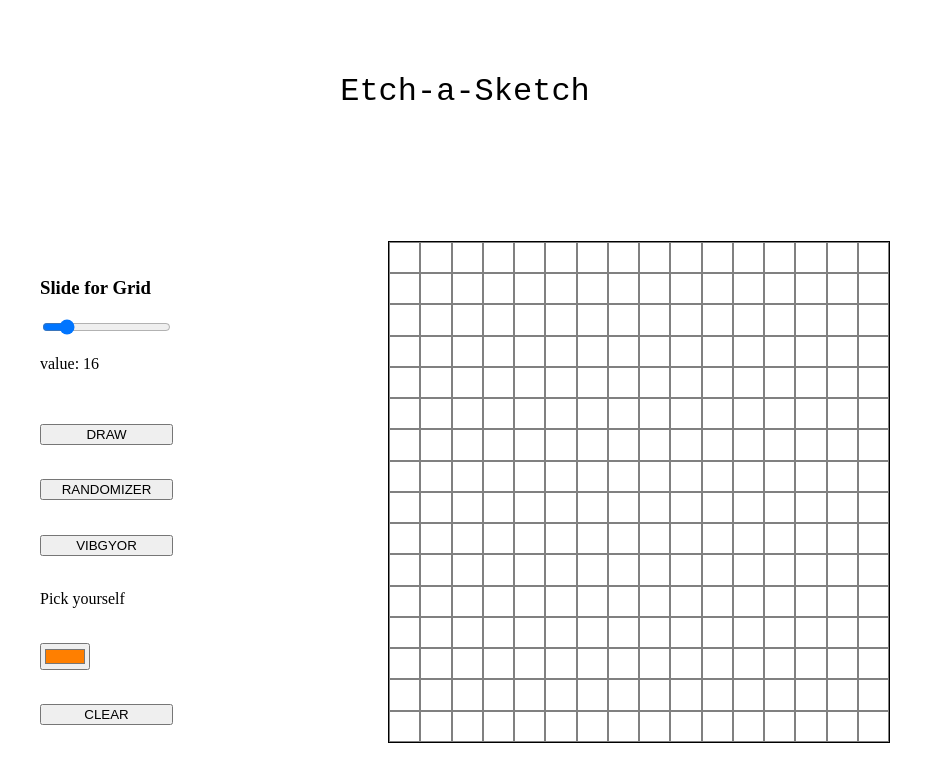
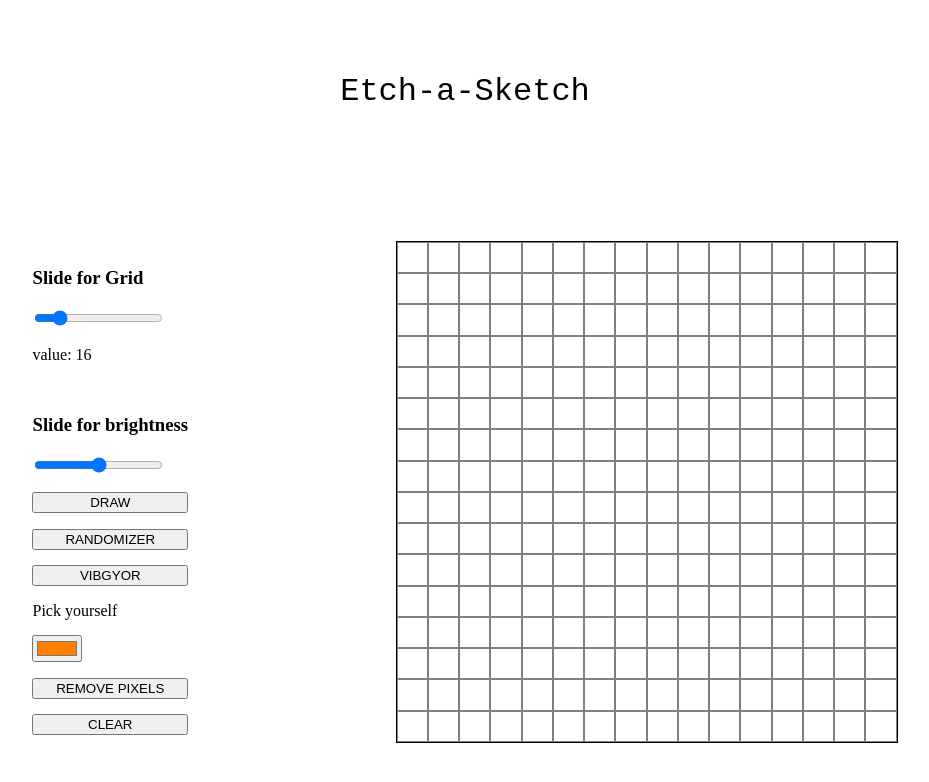
Before and after one commit to saatvik1512/etchy-a-sketch, a plain HTML site: page index.html in a window 1280 px wide. Shown: the whole page, without its empty margins (175-1104 px from the left). Drawn offline with Linux system fonts and the light colour scheme.

Commit message:
created some str

```diff
--- a/index.html
+++ b/index.html
@@ -16,11 +16,16 @@
                 <input type="range" name="slider" id="range-slider" value="16" min="1" max="100">
                 <p>value: <span class="rangeSliderValue">16</span></p>
             </div>
+            <div class="brightslider">
+                <h3>Slide for brightness</h3>
+                <input type="range" id="brightnessSlider" min = '0' max = '2' step="0.1" value="1">
+            </div>
             <button class="changingColor">DRAW</button>
             <button class="randomizer">RANDOMIZER</button>
             <button class="rainbowColor">VIBGYOR</button>
             <label for="colorPicker">Pick yourself</label>
             <input type="color", value="#FF7F00" class="colorPicker">
+            <button class="clearPixels">REMOVE PIXELS</button>
             <button class="clear-all">CLEAR</button>
         </div>
         <div class="drawing-container">
```
